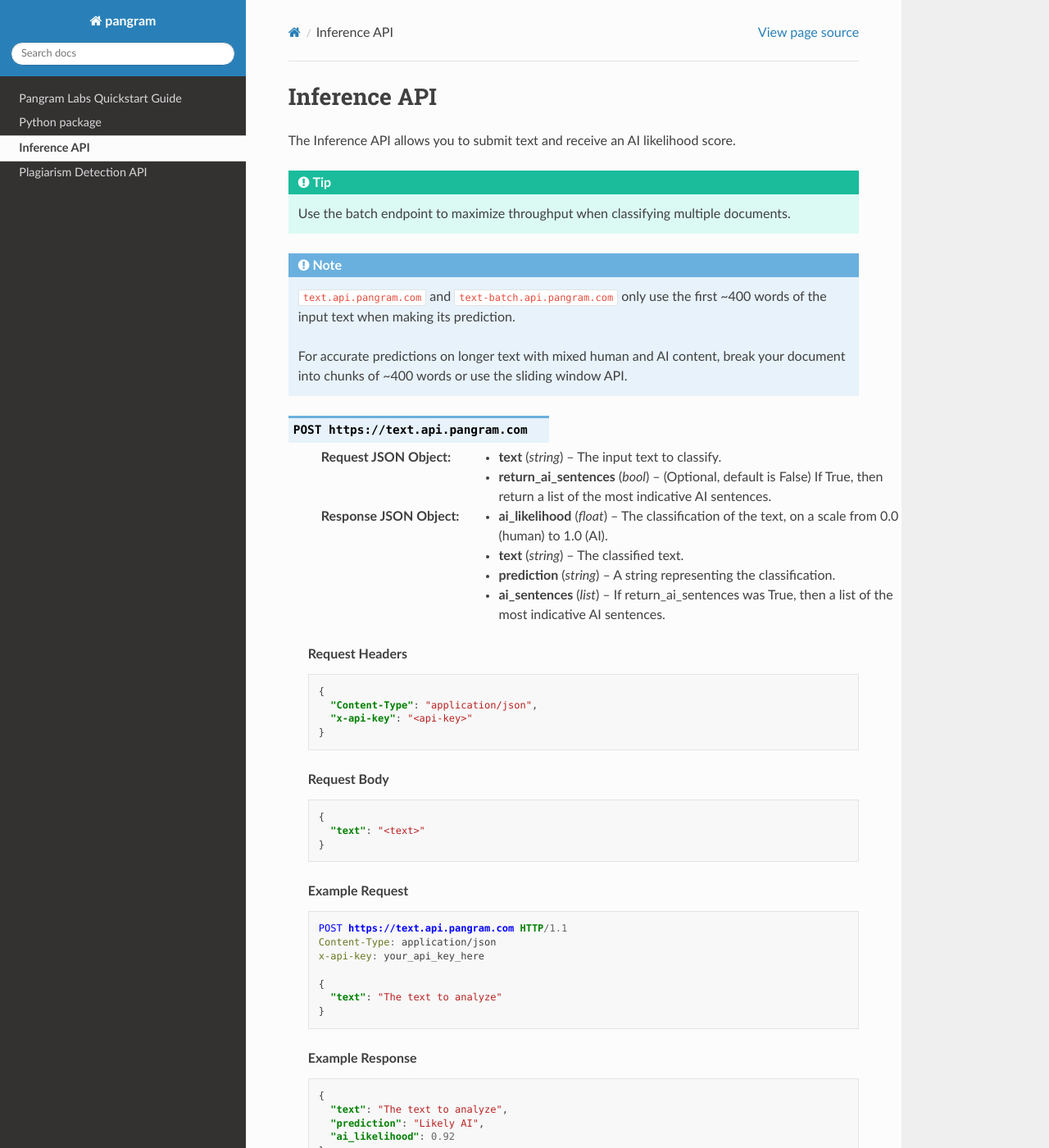
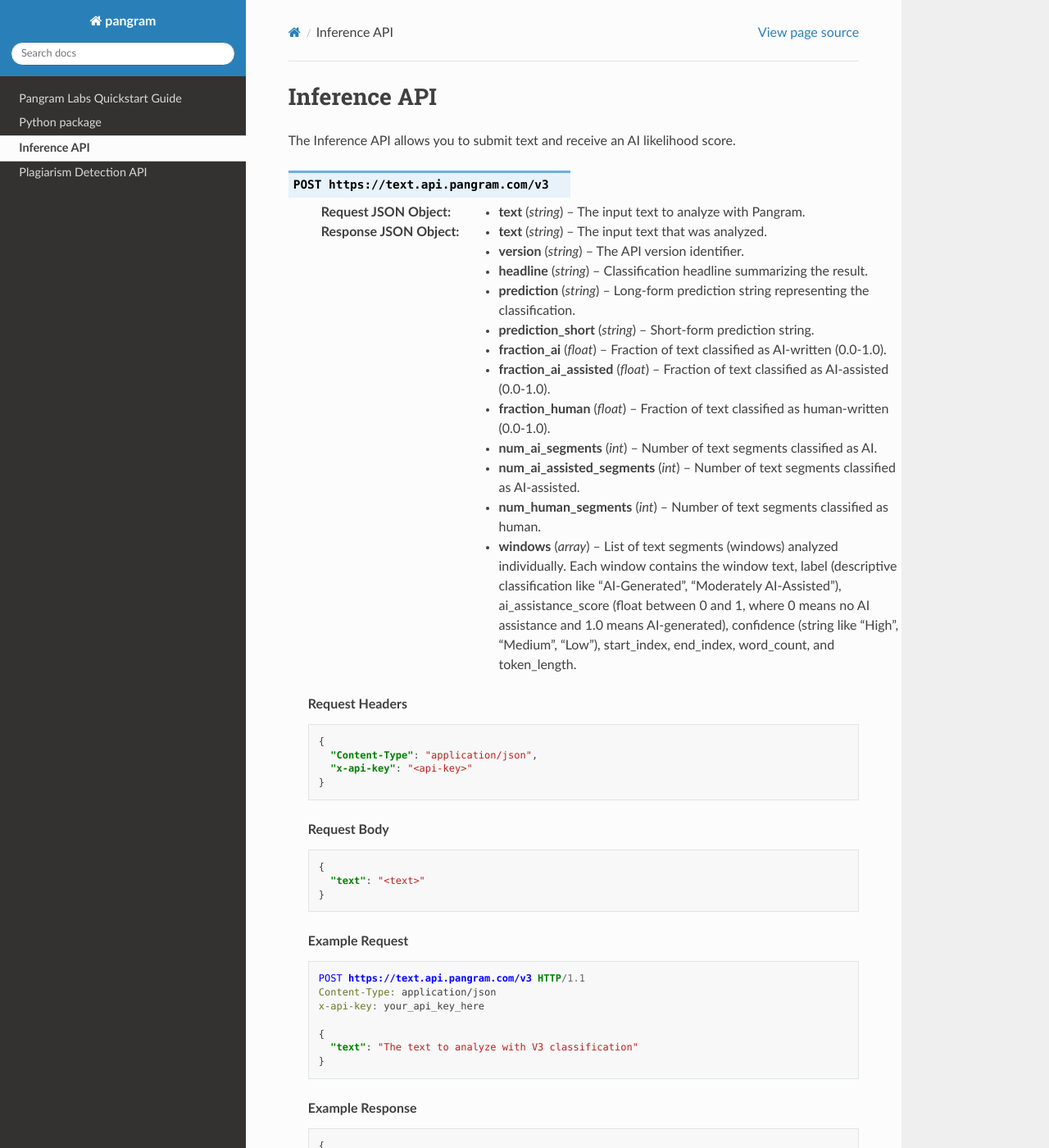
Before and after one commit to pangramlabs/pangram-sdk, a Sphinx documentation site: the page built from docs/api/rest.rst, in a window 1280 px wide and 1400 px high. Shown: the whole window at 82% size. Built offline with Sphinx 7.4.7 and the Read the Docs theme 3.1.0, drawn with Linux system fonts in a browser that asks for light colours; some of the changed text lies outside the part shown.

```diff
--- a/docs/api/rest.rst
+++ b/docs/api/rest.rst
@@ -3,17 +3,96 @@ Inference API
 
 The Inference API allows you to submit text and receive an AI likelihood score.
 
-.. tip::
-  Use the batch endpoint to maximize throughput when classifying multiple documents.
+.. http:post:: https://text.api.pangram.com/v3
 
-.. note::
-  ``text.api.pangram.com`` and ``text-batch.api.pangram.com`` only use
-  the first ~400 words of the input text when making its prediction.
+  :<json string text: The input text to analyze with Pangram.
+  :>json string text: The input text that was analyzed.
+  :>json string version: The API version identifier.
+  :>json string headline: Classification headline summarizing the result.
+  :>json string prediction: Long-form prediction string representing the classification.
+  :>json string prediction_short: Short-form prediction string.
+  :>json float fraction_ai: Fraction of text classified as AI-written (0.0-1.0).
+  :>json float fraction_ai_assisted: Fraction of text classified as AI-assisted (0.0-1.0).
+  :>json float fraction_human: Fraction of text classified as human-written (0.0-1.0).
+  :>json int num_ai_segments: Number of text segments classified as AI.
+  :>json int num_ai_assisted_segments: Number of text segments classified as AI-assisted.
+  :>json int num_human_segments: Number of text segments classified as human.
+  :>json array windows: List of text segments (windows) analyzed individually. Each window contains the window text, label (descriptive classification like "AI-Generated", "Moderately AI-Assisted"), ai_assistance_score (float between 0 and 1, where 0 means no AI assistance and 1.0 means AI-generated), confidence (string like "High", "Medium", "Low"), start_index, end_index, word_count, and token_length.
 
-  For accurate predictions on longer text with mixed human and AI content,
-  break your document into chunks of ~400 words or use the sliding window API.
+  **Request Headers**
+
+  .. code-block:: json
+
+    {
+      "Content-Type": "application/json",
+      "x-api-key": "<api-key>"
+    }
+
+  **Request Body**
+
+  .. code-block:: json
+
+    {
+      "text": "<text>"
+    }
+
+  **Example Request**
+
+  .. code-block:: http
+
+    POST https://text.api.pangram.com/v3 HTTP/1.1
+    Content-Type: application/json
+    x-api-key: your_api_key_here
+
+    {
+      "text": "The text to analyze with V3 classification"
+    }
+
+  **Example Response**
+
+  .. code-block:: json
+
+    {
+      "text": "The text to analyze with V3 classification",
+      "version": "3.0",
+      "headline": "AI Detected",
+      "prediction": "We are confident that this document is a mix of AI-generated, AI-assisted, and human-written content",
+      "prediction_short": "Mixed",
+      "fraction_ai": 0.70,
+      "fraction_ai_assisted": 0.20,
+      "fraction_human": 0.10,
+      "num_ai_segments": 7,
+      "num_ai_assisted_segments": 2,
+      "num_human_segments": 1,
+      "windows": [
+        {
+          "text": "The text to analyze",
+          "label": "AI-Generated",
+          "ai_assistance_score": 0.85,
+          "confidence": "High",
+          "start_index": 0,
+          "end_index": 19,
+          "word_count": 4,
+          "token_length": 5
+        },
+        {
+          "text": "with V3 classification",
+          "label": "Moderately AI-Assisted",
+          "ai_assistance_score": 0.45,
+          "confidence": "Medium",
+          "start_index": 20,
+          "end_index": 49,
+          "word_count": 4,
+          "token_length": 5
+        }
+      ]
+    }
+
 
 .. http:post:: https://text.api.pangram.com
+
+  .. warning::
+     Posting to the root route (/) for this endpoint is deprecated. Use the v3 endpoint to access the latest version of Pangram. This endpoint will be removed by April 1st, 2026.
 
   :<json string text: The input text to classify.
   :<json bool return_ai_sentences: (Optional, default is False) If True, then return a list of the most indicative AI sentences.
@@ -62,6 +141,9 @@ The Inference API allows you to submit text and receive an AI likelihood score.
     }
 
 .. http:post:: https://text-batch.api.pangram.com
+
+  .. warning::
+     This endpoint is deprecated. Use the v3 endpoint instead for better performance. This endpoint will be removed by April 1st, 2026.
 
   :<json array text: An array of input texts to classify.
   :>json array responses: The classification results as a list, each item containing "text", "ai_likelihood", and "prediction". Each item in the array is the same as a response from a single text prediction.
--- a/pangram/__init__.py
+++ b/pangram/__init__.py
@@ -1,5 +1,5 @@
 """Defile all variables to be accessible from `import pangram`."""
-__version__ = "0.1.8"
+__version__ = "0.1.10"
 __author__ = "Max Spero"
 __email__ = "max@pangramlabs.com"
 __license__ = "MIT"
--- a/pyproject.toml
+++ b/pyproject.toml
@@ -1,6 +1,6 @@
 [tool.poetry]
 name = "pangram-sdk"
-version = "0.1.8"
+version = "0.1.10"
 description = ""
 authors = ["Max Spero <max@pangramlabs.com>"]
 readme = "README.md"
```
Also changed, not shown: README.md (+23 -38 lines), docs/tutorial.rst (+31 -51 lines), 1 other file.
